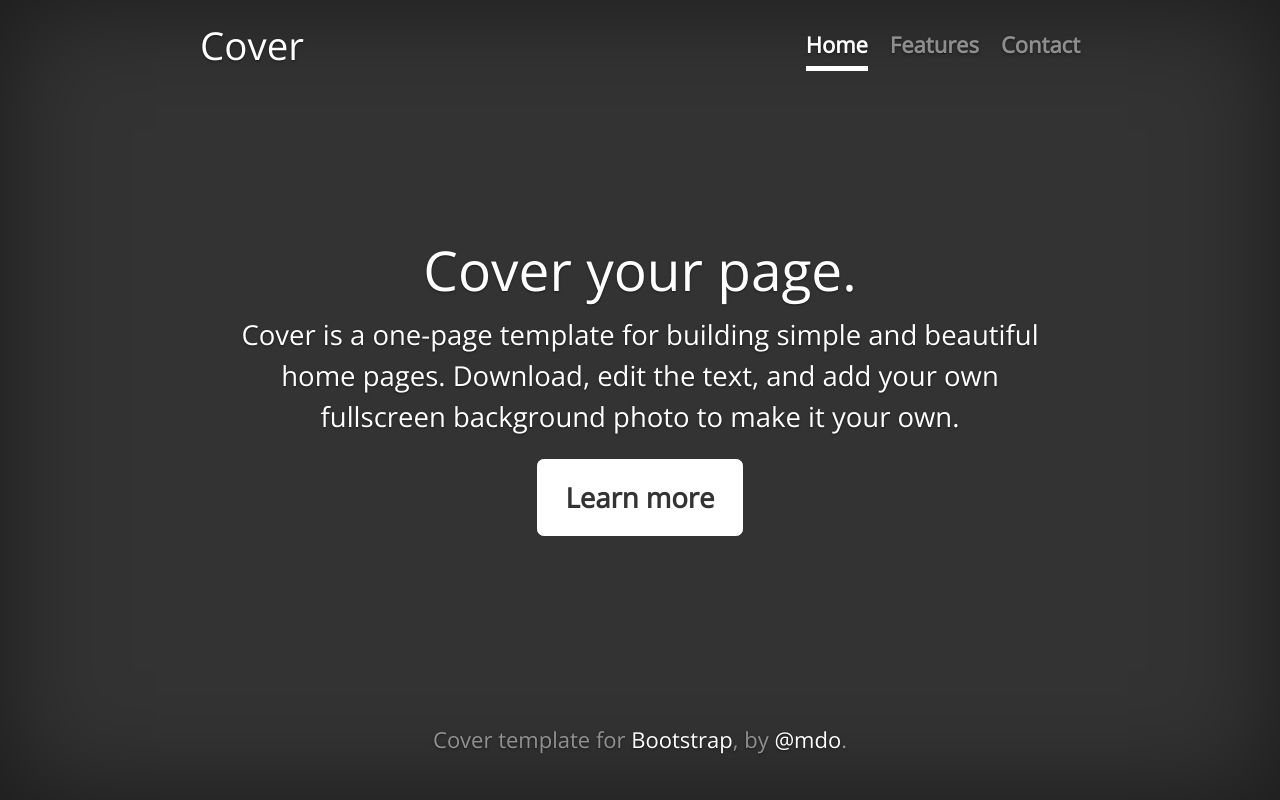
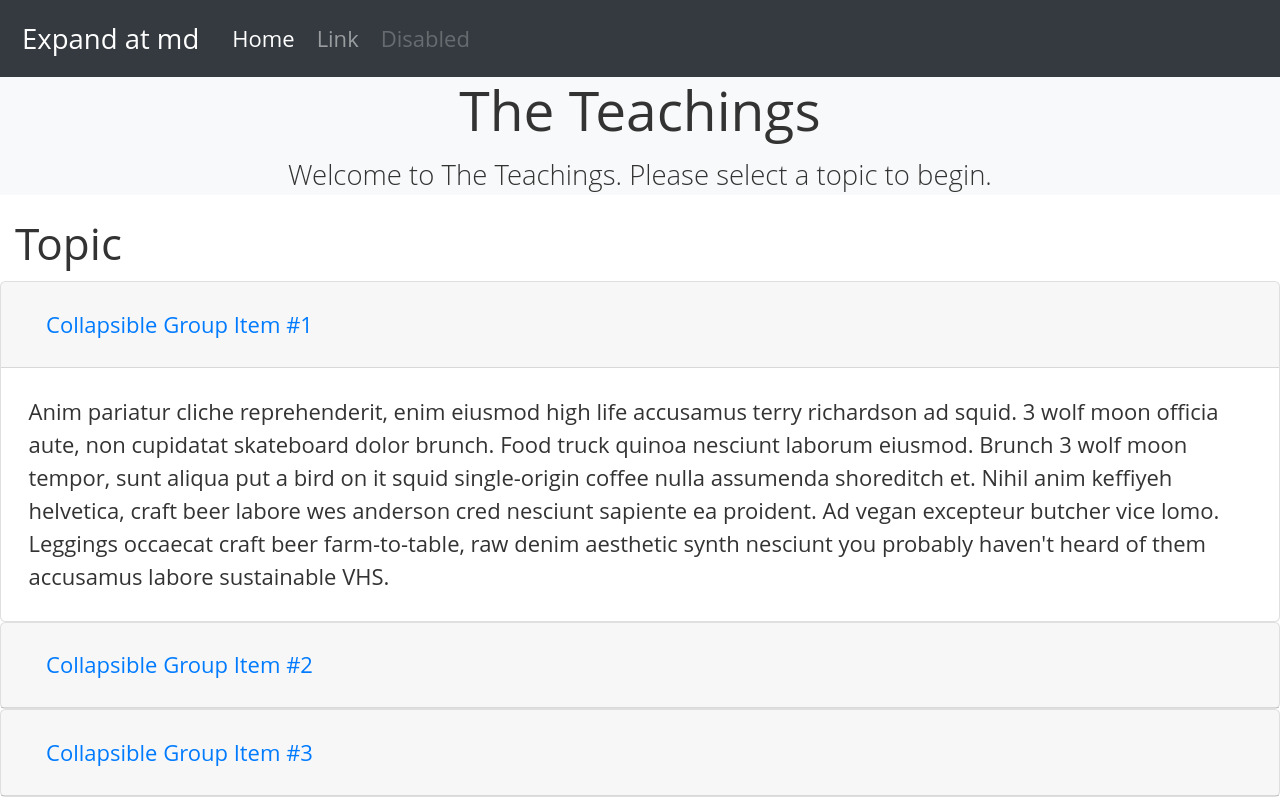
Before and after one commit to italaphor/antoniolatimore.com, a PHP site: page /my-site/index.html in a window 1280 px wide. Run offline with PHP 8.4, Linux system fonts and the light colour scheme.

Commit message:
created new files for testing cover page

```diff
--- a/my-site/css/my-site.css
+++ b/my-site/css/my-site.css
@@ -1,5 +1,8 @@
 html {
     font-size: min(max(12px, 4vw), 22px);
+  }
+  h1,h2,h3,h4,h5,h6{
+    font-weight:normal;
   }
  body {
    background-color: white;
@@ -13,261 +16,3 @@ html {
    width:100%;
    margin: 0%;
  }
-
- /* cover page */
- #cover-page{
-
- }
-
- #container {
-   height: 100%;
- }
- .container{
-
- }
-.container-sm {
-
-}
-.container-md {
-
-}
-.container-lg {
-
-}
-.container-xl {
-
-}
-.container-fluid {
-}
- .index-nav {
-   width: 100%;
-   height: 100%;
-   display: flex;
-   flex-direction: column;
-   justify-content: center;
-   align-items: center;
-
- }
- .index-nav a {
-   border: 1px solid black;
-   padding: 8px;
-   min-width: 200px;
-   margin: 8px;
-   text-decoration:none;
-   text-transform: uppercase;
-   color: black;
- }
- .index-nav a:hover {
-   background-color: white;
-   color: black;
- }
- .w-100{
-
- }
-
- /* test css */
- /* nav left sidebar with submenu */
- /* The navigation menu */
-.navbar {
-  overflow: hidden;
-  background-color: #333;
-}
-
-/* Navigation links */
-.navbar a {
-  float: left;
-  font-size: 16px;
-  color: black;
-  text-align: center;
-  padding: 14px 16px;
-  text-decoration: none;
-}
-
-/* The subnavigation menu */
-.subnav {
-  float: left;
-  overflow: hidden;
-}
-
-/* Subnav button */
-.subnav .subnavbtn {
-  font-size: 16px;
-  border: none;
-  outline: none;
-  color: black;
-  padding: 14px 16px;
-  background-color: inherit;
-  font-family: inherit;
-  margin: 0;
-}
-
-/* Add a red background color to navigation links on hover */
-.navbar a:hover, .subnav:hover .subnavbtn {
-  background-color: red;
-}
-
-/* Style the subnav content - positioned absolute */
-.subnav-content {
-  display: none;
-  position: absolute;
-  left: 0;
-  background-color: red;
-  width: 100%;
-  z-index: 1;
-}
-
-/* Style the subnav links */
-.subnav-content a {
-  float: left;
-  color: white;
-  text-decoration: none;
-}
-
-/* Add a grey background color on hover */
-.subnav-content a:hover {
-  background-color: #eee;
-  color: black;
-}
-
-/* When you move the mouse over the subnav container, open the subnav content */
-.subnav:hover .subnav-content {
-  display: block;
-}
- /* end nav left sidebar with submenu */
-
- /* madia query */
-
-/* Extra small devices (portrait phones, less than 576px)
-No media query for `xs` since this is the default in Bootstra */
-
-/* Small devices (landscape phones, 576px and up)
-@media (min-width: 576px) {
-  body{background-color: yellowgreen;}
-}
-*/
-
-/* medium devices (tablets, 768px and up)
-@media (min-width: 768px) {
-  body{background-color: rosybrown;}
- }
-*/
-
-/* Large devices (desktops, 992px and up)
-@media (min-width: 992px) {
-  body{background-color: darkmagenta;}
-}
-*/
-
-/* Extra large devices (large desktops, 1200px and up)
-@media (min-width: 1200px) {
-  body{background-color: black;}
- }
- */
-
- /*  bootstrap cover css  */
- /*
- * Globals
- */
-
-/* Links */
-a,
-a:focus,
-a:hover {
-  color: #fff;
-}
-
-/* Custom default button */
-.btn-secondary,
-.btn-secondary:hover,
-.btn-secondary:focus {
-  color: #333;
-  text-shadow: none; /* Prevent inheritance from `body` */
-  background-color: #fff;
-  border: .05rem solid #fff;
-}
-
-
-/*
- * Base structure
- */
-
-html,
-body {
-  height: 100%;
-  background-color: #333;
-}
-
-body {
-  display: -ms-flexbox;
-  display: flex;
-  color: #fff;
-  text-shadow: 0 .05rem .1rem rgba(0, 0, 0, .5);
-  box-shadow: inset 0 0 5rem rgba(0, 0, 0, .5);
-}
-
-.cover-container {
-  max-width: 42em;
-}
-
-
-/*
- * Header
- */
-.masthead {
-  margin-bottom: 2rem;
-}
-
-.masthead-brand {
-  margin-bottom: 0;
-}
-
-.nav-masthead .nav-link {
-  padding: .25rem 0;
-  font-weight: 700;
-  color: rgba(255, 255, 255, .5);
-  background-color: transparent;
-  border-bottom: .25rem solid transparent;
-}
-
-.nav-masthead .nav-link:hover,
-.nav-masthead .nav-link:focus {
-  border-bottom-color: rgba(255, 255, 255, .25);
-}
-
-.nav-masthead .nav-link + .nav-link {
-  margin-left: 1rem;
-}
-
-.nav-masthead .active {
-  color: #fff;
-  border-bottom-color: #fff;
-}
-
-@media (min-width: 48em) {
-  .masthead-brand {
-    float: left;
-  }
-  .nav-masthead {
-    float: right;
-  }
-}
-
-
-/*
- * Cover
- */
-.cover {
-  padding: 0 1.5rem;
-}
-.cover .btn-lg {
-  padding: .75rem 1.25rem;
-  font-weight: 700;
-}
-
-
-/*
- * Footer
- */
-.mastfoot {
-  color: rgba(255, 255, 255, .5);
-}
--- a/my-site/index.html
+++ b/my-site/index.html
@@ -1,48 +1,120 @@
-<!DOCTYPE html>
-<html>
+<!doctype html>
+<html lang="en">
   <head>
     <!-- Required meta tags -->
     <meta charset="utf-8">
     <meta name="viewport" content="width=device-width, initial-scale=1, shrink-to-fit=no">
-    <!-- bootstrap css -->
+
+    <!-- Bootstrap CSS -->
     <link rel="stylesheet" href="https://stackpath.bootstrapcdn.com/bootstrap/4.4.1/css/bootstrap.min.css" integrity="sha384-Vkoo8x4CGsO3+Hhxv8T/Q5PaXtkKtu6ug5TOeNV6gBiFeWPGFN9MuhOf23Q9Ifjh" crossorigin="anonymous">
-    <!-- google fonts css -->
-    <link href="https://fonts.googleapis.com/css?family=Open+Sans" rel="stylesheet"/>
+
     <!-- my css -->
     <link href="css/my-site.css" rel="stylesheet"/>
     <title>Antonio Latimore</title>
-    <style>
-    </style>
   </head>
   <body>
-    <div id="container" class="cover-container d-flex w-100 h-100 p-3 mx-auto flex-column">
-      <header class="masthead mb-auto">
-        <div class="inner">
-          <h3 class="masthead-brand">Cover</h3>
-          <nav class="nav nav-masthead justify-content-center">
-            <a class="nav-link active" href="#">Home</a>
-            <a class="nav-link" href="#">Features</a>
-            <a class="nav-link" href="#">Contact</a>
-          </nav>
+    <!-- nav -->
+    <nav class="navbar navbar-expand-md navbar-dark bg-dark">
+      <a class="navbar-brand" href="#">Expand at md</a>
+      <button class="navbar-toggler" type="button" data-toggle="collapse" data-target="#navbarsExample04" aria-controls="navbarsExample04" aria-expanded="false" aria-label="Toggle navigation">
+        <span class="navbar-toggler-icon"></span>
+      </button>
+
+      <div class="collapse navbar-collapse" id="navbarsExample04">
+        <ul class="navbar-nav mr-auto">
+          <li class="nav-item active">
+            <a class="nav-link" href="#">Home <span class="sr-only">(current)</span></a>
+          </li>
+          <li class="nav-item">
+            <a class="nav-link" href="#">Link</a>
+          </li>
+          <li class="nav-item">
+            <a class="nav-link disabled" href="#" tabindex="-1" aria-disabled="true">Disabled</a>
+          </li>
+          <li class="nav-item dropdown d-none">
+            <a class="nav-link dropdown-toggle" href="#" id="dropdown04" data-toggle="dropdown" aria-haspopup="true" aria-expanded="false">Dropdown</a>
+            <div class="dropdown-menu" aria-labelledby="dropdown04">
+              <a class="dropdown-item" href="#">Action</a>
+              <a class="dropdown-item" href="#">Another action</a>
+              <a class="dropdown-item" href="#">Something else here</a>
+            </div>
+          </li>
+        </ul>
+        <form class="form-inline my-2 my-md-0 d-none">
+          <input class="form-control" type="text" placeholder="Search">
+        </form>
+      </div>
+    </nav>
+    <!-- main -->
+    <div class="main" >
+      <!-- inroduction -->
+      <div class="container-fluid introduction bg-light">
+        <h1>The Teachings</h1>
+        <p class="lead">
+          Welcome to The Teachings. Please select a topic to begin.
+        </p>
+
+
+      </div>
+
+      <!-- topics -->
+      <div class="container-fluid topics-header text-left">
+        <h2>Topic</h2>
+      </div>
+        <div class="topics text-left">
+        <div id="accordion">
+          <div class="card">
+            <div class="card-header" id="headingOne">
+              <h5 class="mb-0">
+                <button class="btn btn-link" data-toggle="collapse" data-target="#collapseOne" aria-expanded="true" aria-controls="collapseOne">
+                  Collapsible Group Item #1
+                </button>
+              </h5>
+            </div>
+
+            <div id="collapseOne" class="collapse show" aria-labelledby="headingOne" data-parent="#accordion">
+              <div class="card-body">
+                Anim pariatur cliche reprehenderit, enim eiusmod high life accusamus terry richardson ad squid. 3 wolf moon officia aute, non cupidatat skateboard dolor brunch. Food truck quinoa nesciunt laborum eiusmod. Brunch 3 wolf moon tempor, sunt aliqua put a bird on it squid single-origin coffee nulla assumenda shoreditch et. Nihil anim keffiyeh helvetica, craft beer labore wes anderson cred nesciunt sapiente ea proident. Ad vegan excepteur butcher vice lomo. Leggings occaecat craft beer farm-to-table, raw denim aesthetic synth nesciunt you probably haven't heard of them accusamus labore sustainable VHS.
+              </div>
+            </div>
+          </div>
+          <div class="card">
+            <div class="card-header" id="headingTwo">
+              <h5 class="mb-0">
+                <button class="btn btn-link collapsed" data-toggle="collapse" data-target="#collapseTwo" aria-expanded="false" aria-controls="collapseTwo">
+                  Collapsible Group Item #2
+                </button>
+              </h5>
+            </div>
+            <div id="collapseTwo" class="collapse" aria-labelledby="headingTwo" data-parent="#accordion">
+              <div class="card-body">
+                Anim pariatur cliche reprehenderit, enim eiusmod high life accusamus terry richardson ad squid. 3 wolf moon officia aute, non cupidatat skateboard dolor brunch. Food truck quinoa nesciunt laborum eiusmod. Brunch 3 wolf moon tempor, sunt aliqua put a bird on it squid single-origin coffee nulla assumenda shoreditch et. Nihil anim keffiyeh helvetica, craft beer labore wes anderson cred nesciunt sapiente ea proident. Ad vegan excepteur butcher vice lomo. Leggings occaecat craft beer farm-to-table, raw denim aesthetic synth nesciunt you probably haven't heard of them accusamus labore sustainable VHS.
+              </div>
+            </div>
+          </div>
+          <div class="card">
+            <div class="card-header" id="headingThree">
+              <h5 class="mb-0">
+                <button class="btn btn-link collapsed" data-toggle="collapse" data-target="#collapseThree" aria-expanded="false" aria-controls="collapseThree">
+                  Collapsible Group Item #3
+                </button>
+              </h5>
+            </div>
+            <div id="collapseThree" class="collapse" aria-labelledby="headingThree" data-parent="#accordion">
+              <div class="card-body">
+                Anim pariatur cliche reprehenderit, enim eiusmod high life accusamus terry richardson ad squid. 3 wolf moon officia aute, non cupidatat skateboard dolor brunch. Food truck quinoa nesciunt laborum eiusmod. Brunch 3 wolf moon tempor, sunt aliqua put a bird on it squid single-origin coffee nulla assumenda shoreditch et. Nihil anim keffiyeh helvetica, craft beer labore wes anderson cred nesciunt sapiente ea proident. Ad vegan excepteur butcher vice lomo. Leggings occaecat craft beer farm-to-table, raw denim aesthetic synth nesciunt you probably haven't heard of them accusamus labore sustainable VHS.
+              </div>
+            </div>
+          </div>
         </div>
-      </header>
-      <main role="main" class="inner cover">
-        <h1 class="cover-heading">Cover your page.</h1>
-        <p class="lead">Cover is a one-page template for building simple and beautiful home pages. Download, edit the text, and add your own fullscreen background photo to make it your own.</p>
-        <p class="lead">
-          <a href="#" class="btn btn-lg btn-secondary">Learn more</a>
-        </p>
-      </main>
+      </div>
+    </div>
 
-      <footer class="mastfoot mt-auto">
-        <div class="inner">
-          <p>Cover template for <a href="https://getbootstrap.com/">Bootstrap</a>, by <a href="https://twitter.com/mdo">@mdo</a>.</p>
-        </div>
-      </footer>
-    </div>
-    <!-- bootstrap js -->
+
+    <!-- Optional JavaScript -->
+    <!-- jQuery first, then Popper.js, then Bootstrap JS -->
     <script src="https://code.jquery.com/jquery-3.4.1.slim.min.js" integrity="sha384-J6qa4849blE2+poT4WnyKhv5vZF5SrPo0iEjwBvKU7imGFAV0wwj1yYfoRSJoZ+n" crossorigin="anonymous"></script>
-<script src="https://cdn.jsdelivr.net/npm/popper.js@1.16.0/dist/umd/popper.min.js" integrity="sha384-Q6E9RHvbIyZFJoft+2mJbHaEWldlvI9IOYy5n3zV9zzTtmI3UksdQRVvoxMfooAo" crossorigin="anonymous"></script>
-<script src="https://stackpath.bootstrapcdn.com/bootstrap/4.4.1/js/bootstrap.min.js" integrity="sha384-wfSDF2E50Y2D1uUdj0O3uMBJnjuUD4Ih7YwaYd1iqfktj0Uod8GCExl3Og8ifwB6" crossorigin="anonymous"></script>
+    <script src="https://cdn.jsdelivr.net/npm/popper.js@1.16.0/dist/umd/popper.min.js" integrity="sha384-Q6E9RHvbIyZFJoft+2mJbHaEWldlvI9IOYy5n3zV9zzTtmI3UksdQRVvoxMfooAo" crossorigin="anonymous"></script>
+    <script src="https://stackpath.bootstrapcdn.com/bootstrap/4.4.1/js/bootstrap.min.js" integrity="sha384-wfSDF2E50Y2D1uUdj0O3uMBJnjuUD4Ih7YwaYd1iqfktj0Uod8GCExl3Og8ifwB6" crossorigin="anonymous"></script>
   </body>
 </html>
```
Also changed, not shown: my-site/css/cover-css.css (added, +273 -0 lines), my-site/index-cover.html (added, +48 -0 lines).
